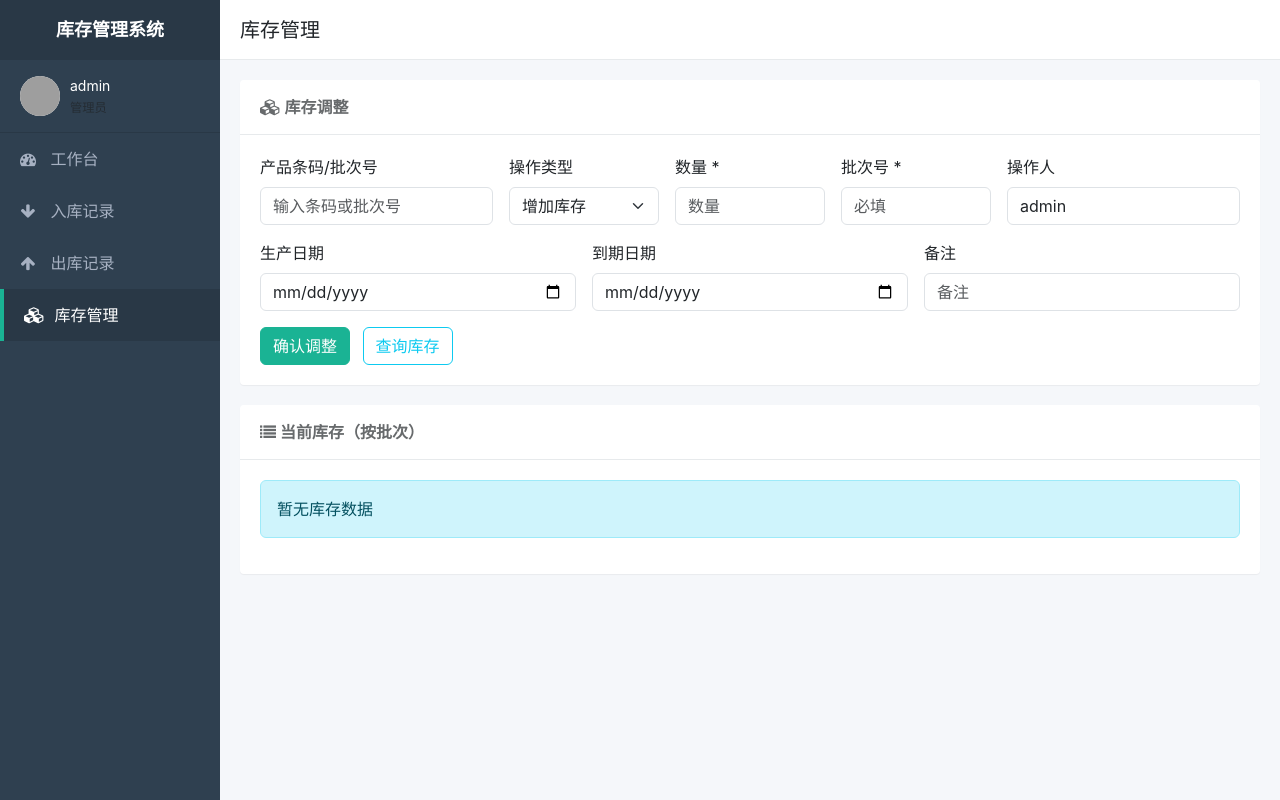
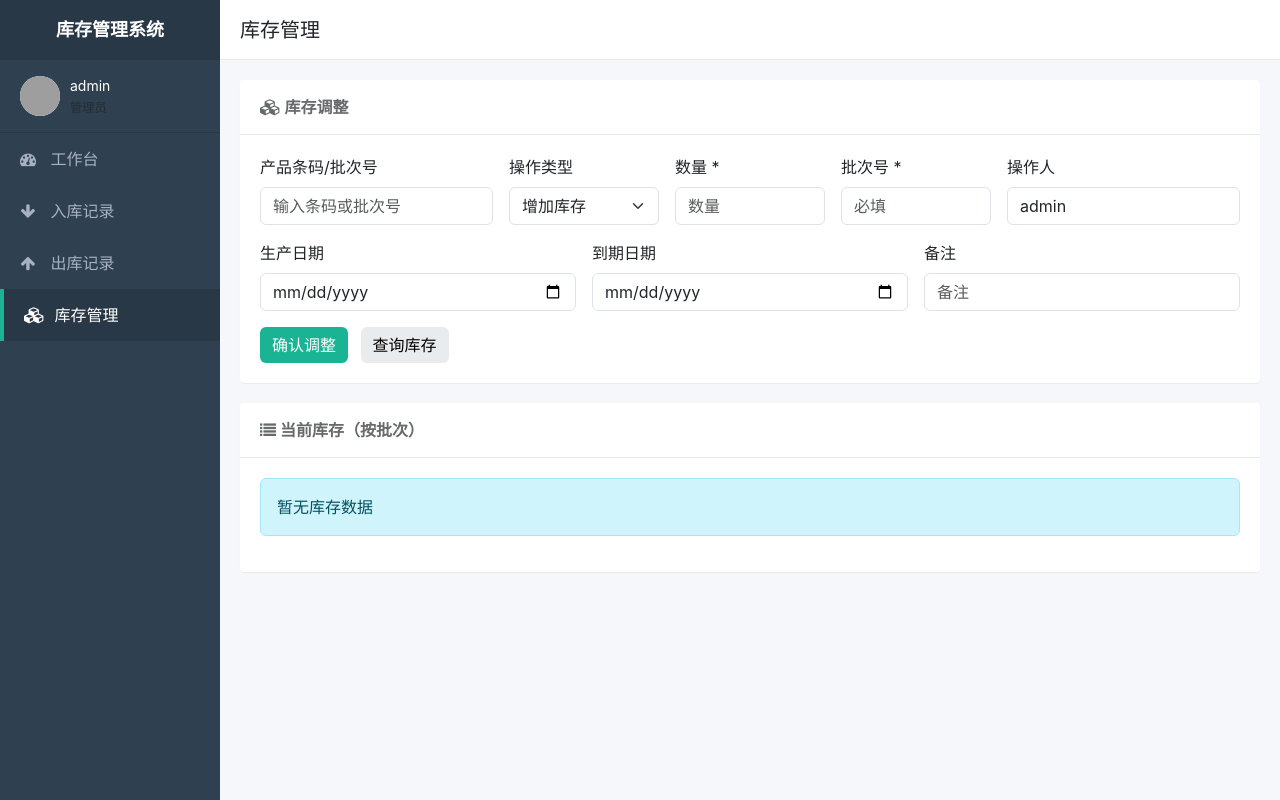
Before and after one commit to fsy144/-, a Flask app: page /inventory in a window 1280 px wide. Run offline with Flask 3, Linux system fonts and the light colour scheme; a user stored in the database is signed in; data that the repository does not hold is empty; grey boxes are pictures that could not be loaded.

```diff
--- a/app.py
+++ b/app.py
@@ -116,6 +116,7 @@ def login():
             session['user_id'] = user.id
             session['username'] = user.username
             session['role'] = user.role
+            session['avatar'] = user.avatar_path or ''
             return redirect(url_for('index'))
         else:
             return render_template('login.html', error='用户名或密码错误')
@@ -137,6 +138,7 @@ def register():
         session['user_id'] = user.id
         session['username'] = user.username
         session['role'] = user.role
+        session['avatar'] = ''
         return redirect(url_for('index'))
     return render_template('register.html')
 
@@ -164,6 +166,7 @@ def upload_avatar():
     file.save(filepath)
     user.avatar_path = f'avatars/{filename}'
     db.session.commit()
+    session['avatar'] = user.avatar_path
     return jsonify({'success': True, 'avatar_url': url_for('static', filename=user.avatar_path)})
 
 # ---------- 工作台 ----------
--- a/templates/inventory.html
+++ b/templates/inventory.html
@@ -45,8 +45,8 @@
                 <input type="text" id="adjustRemark" class="form-control" placeholder="备注">
             </div>
             <div class="col-12">
-                <button type="button" id="adjustSubmit" class="btn btn-primary">确认调整</button>
-                <button type="button" class="btn btn-outline-info ms-2" onclick="searchByAdjustInput()">查询库存</button>
+                <button type="button" id="adjustSubmit" class="btn" style="background-color: #1ab394; border: none; color: white;">确认调整</button>
+                <button type="button" class="btn ms-2" onclick="searchByAdjustInput()" style="background-color: #e9ecef; border: none; color: black;">查询库存</button>
             </div>
         </form>
     </div>
```
